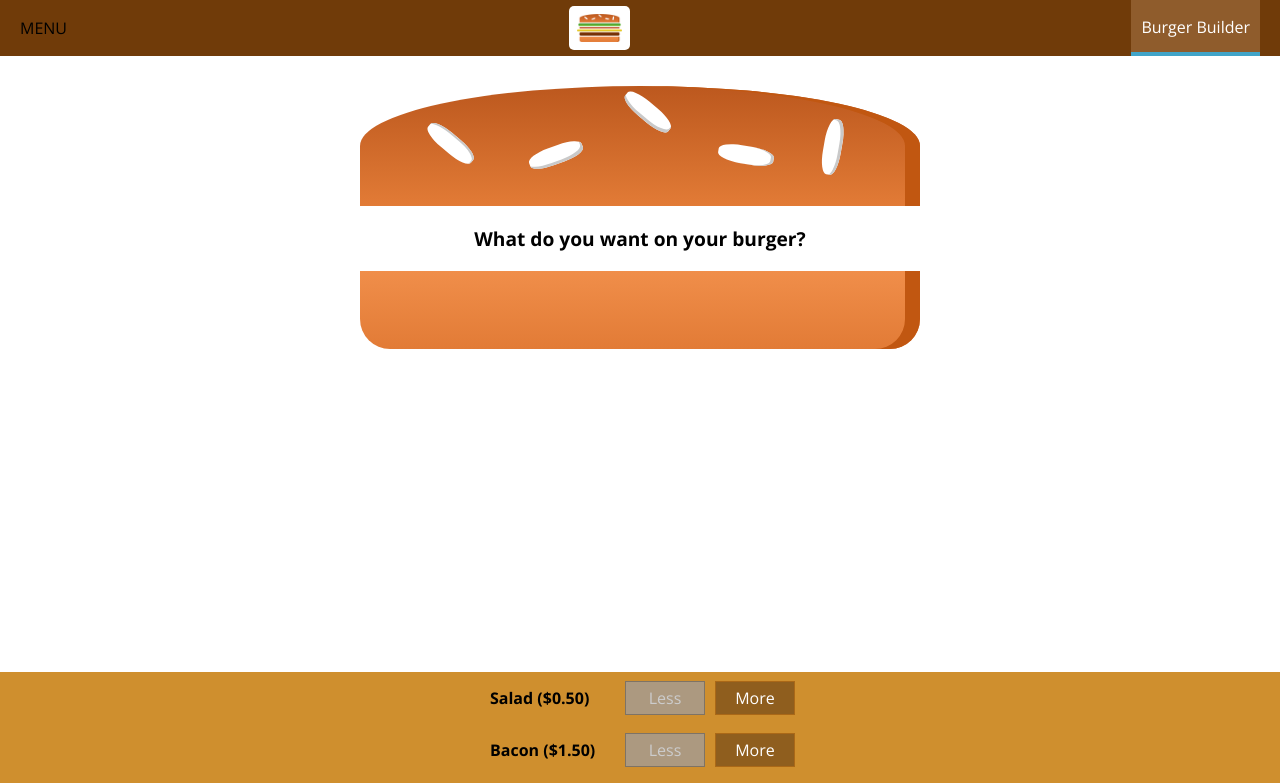
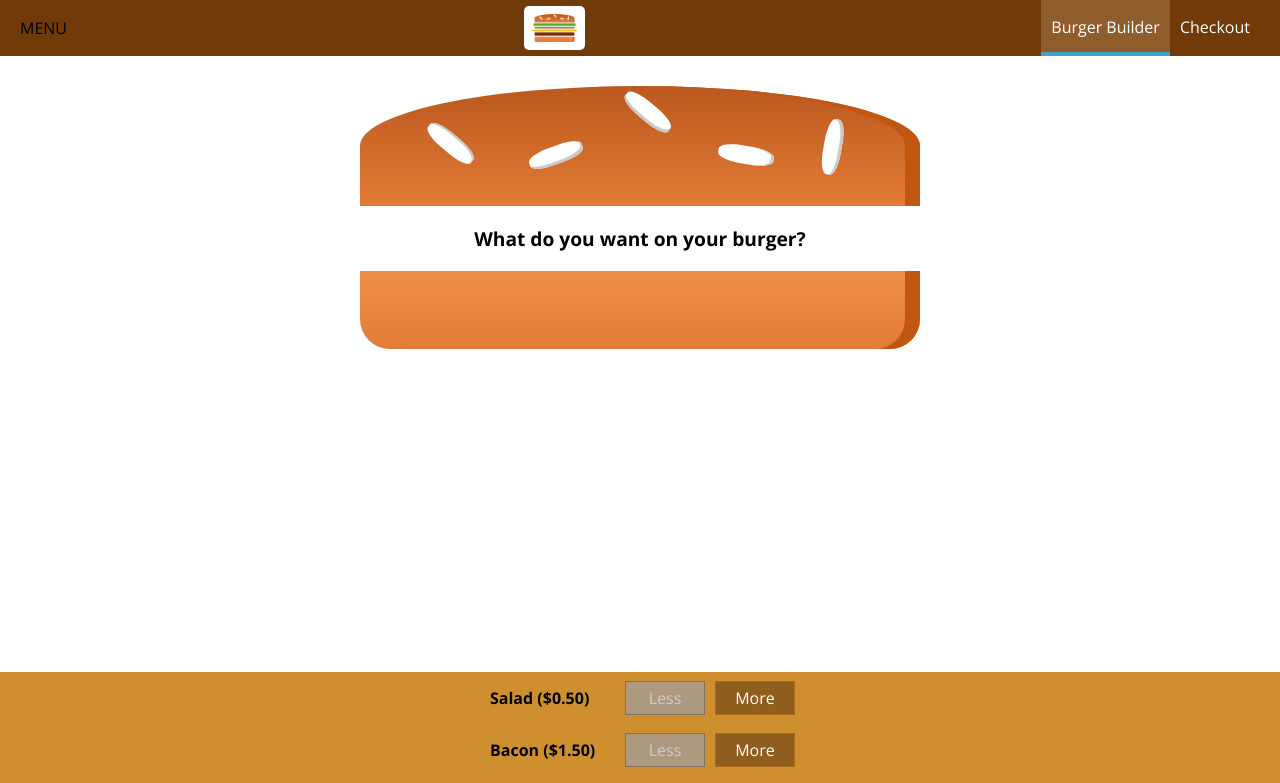
Before and after one commit to zarkle/burger-app, a React (Create React App) app: page / in a window 1280 px wide. Shown: the top 783 px of the page. Built offline with nearby package versions, Linux system fonts and the light colour scheme.

Commit message:
make side drawer and toolbar desktop friendly

```diff
--- a/src/components/Navigation/NavItems/NavItems.module.css
+++ b/src/components/Navigation/NavItems/NavItems.module.css
@@ -7,3 +7,9 @@
   align-items: center;
   height: 100%;
 }
+
+@media (min-width: 500px) {
+  .NavItems {
+    flex-flow: row;
+  }
+}
--- a/src/components/Navigation/SideDrawer/SideDrawer.module.css
+++ b/src/components/Navigation/SideDrawer/SideDrawer.module.css
@@ -28,4 +28,5 @@
 
 .Logo {
   height: 11%;
+  margin-bottom: 32px;
 }
--- a/src/components/Navigation/Toolbar/Toolbar.js
+++ b/src/components/Navigation/Toolbar/Toolbar.js
@@ -9,7 +9,7 @@ const toolbar = (props) => (
     <div className={styles.Logo}>
       <Logo />
     </div>
-    <nav><NavItems /></nav>
+    <nav className={styles.DesktopOnly}><NavItems /></nav>
   </header>
 );
 
--- a/src/components/Navigation/Toolbar/Toolbar.module.css
+++ b/src/components/Navigation/Toolbar/Toolbar.module.css
@@ -20,3 +20,9 @@
 .Logo {
   height: 80%;
 }
+
+@media (max-width: 499px) {
+  .DesktopOnly {
+    display: none;
+  }
+}
```
